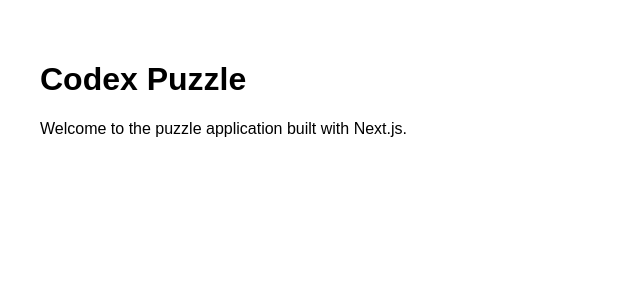
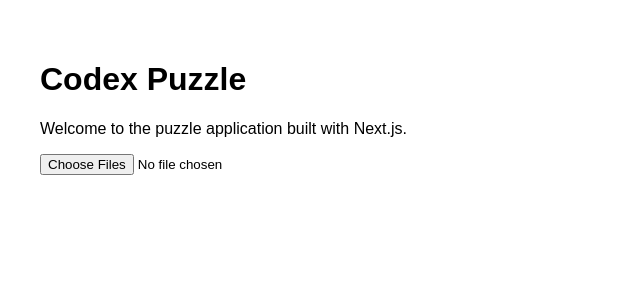
Before and after one commit to crispy0024/Codex_Puzzle, a Next.js app in the folder frontend/: page / in a window 1280 px wide. Shown: the top 300 px of the page, without its empty margins (0-640 px from the left). Built offline with nearby package versions, Linux system fonts and the light colour scheme.

Commit message:
Add image upload functionality

```diff
--- a/frontend/pages/index.js
+++ b/frontend/pages/index.js
@@ -1,8 +1,34 @@
+import { useState } from 'react';
+
 export default function Home() {
+  const [images, setImages] = useState([]);
+
+  const handleChange = (e) => {
+    const files = Array.from(e.target.files);
+    files.forEach((file) => {
+      const reader = new FileReader();
+      reader.onload = (ev) => {
+        setImages((prev) => [...prev, ev.target.result]);
+      };
+      reader.readAsDataURL(file);
+    });
+  };
+
   return (
     <div style={{ padding: '2rem', fontFamily: 'sans-serif' }}>
       <h1>Codex Puzzle</h1>
       <p>Welcome to the puzzle application built with Next.js.</p>
+      <input type="file" accept="image/*" multiple onChange={handleChange} />
+      <div style={{ display: 'flex', flexWrap: 'wrap', marginTop: '1rem' }}>
+        {images.map((src, idx) => (
+          <img
+            key={idx}
+            src={src}
+            alt={`upload-${idx}`}
+            style={{ maxWidth: '200px', marginRight: '1rem', marginBottom: '1rem' }}
+          />
+        ))}
+      </div>
     </div>
   );
 }
```
